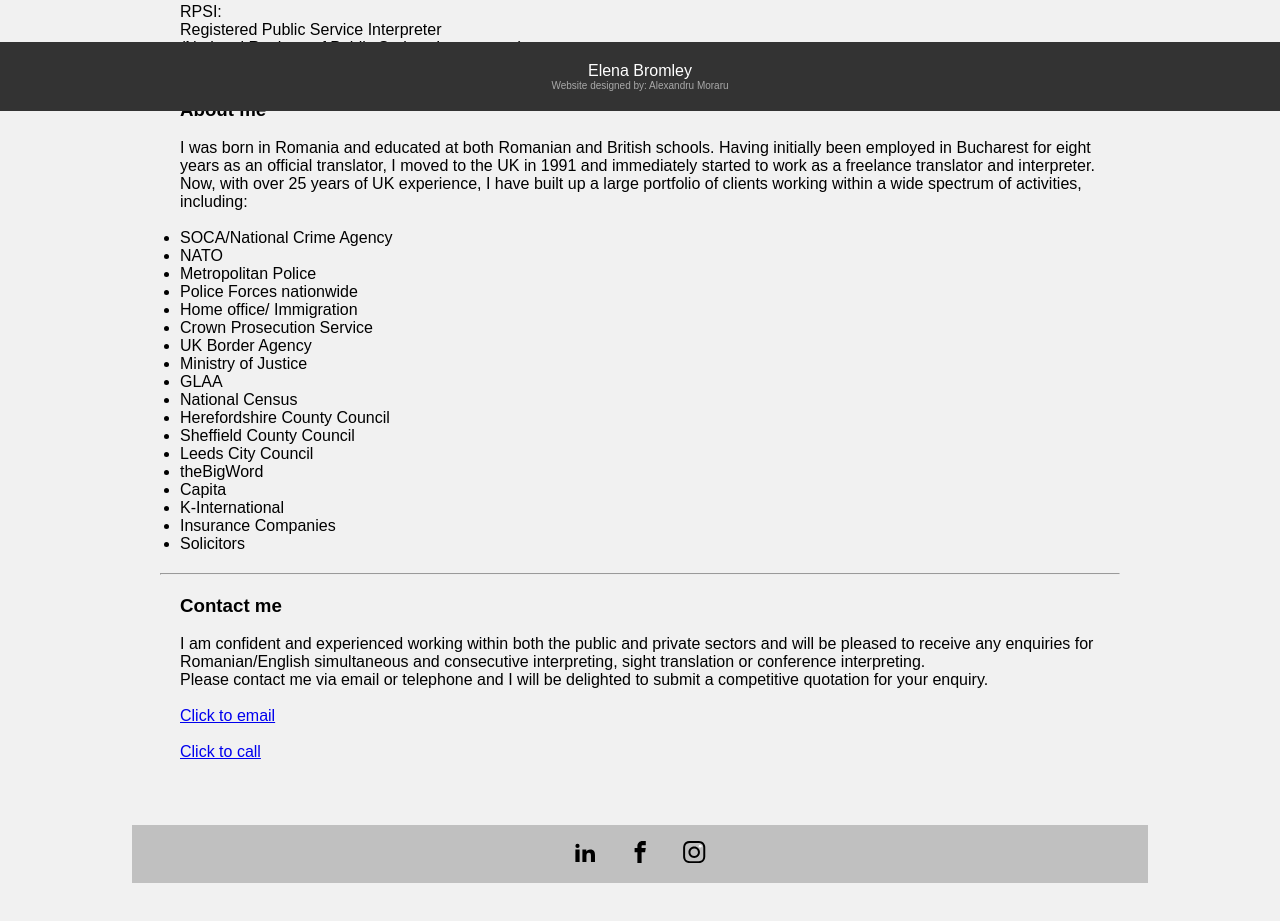
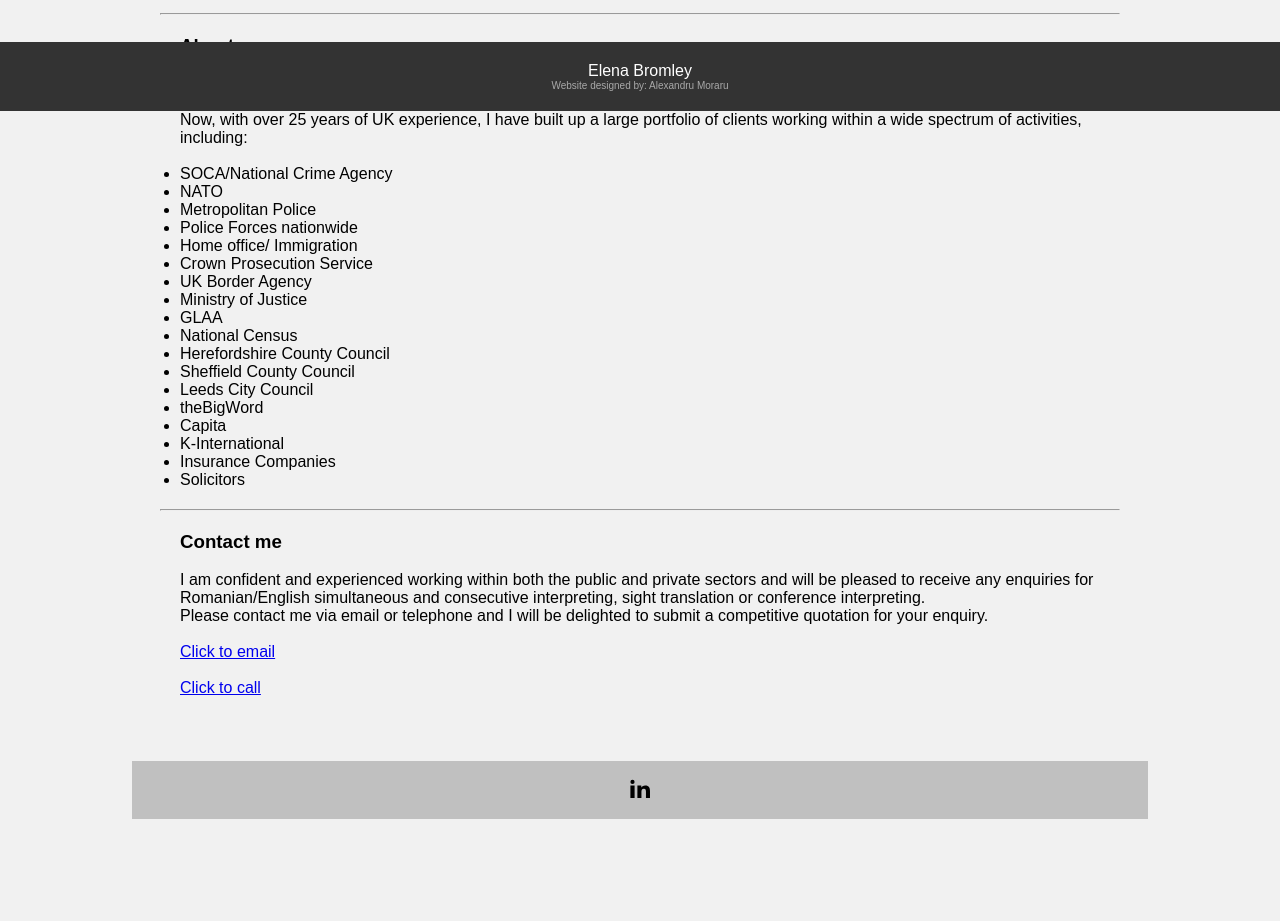
Before and after one commit to alex210moraru/alex210moraru.github.io, a plain HTML site: page index.html in a window 1280 px wide. Shown: the part 689-1610 px from the top of the page. Drawn offline with Linux system fonts and the light colour scheme.

Commit message:
Add files via upload

```diff
--- a/index.html
+++ b/index.html
@@ -20,7 +20,7 @@
 </header>
 <div class="pictures">
    <img class="center-fit side" src="FotoJet.jpg" alt="" style="max-width: 225px; max-height: 200px" />
-   <img class="center-fit center" src="Lilliana.jpeg" alt="" style="max-width: 225px; max-height: 225px"/>
+   <img class="center-fit center" src="Elena.jpg" alt="" style="max-width: 225px; max-height: 225px"/>
    <img class="center-fit side" src="FotoJet2.jpg" alt="" style="max-width: 225px; max-height: 200px"/>
 </div>
 <main>
@@ -95,9 +95,9 @@
   <a href="tel:+447811719981">Click to call</a>
   <nav class="social-nav" role="navigation">
       <ul>
-          <li><a class="icon-linkedin" data-grunticon-embed href="https://www.linkedin.com/in/elena-bromley-mcil-dpsi-rpsi-aa493b2b/"><span class="screen-reader-text">LinkedIn</span></a></li>
-          <li><a class="icon-facebook" data-grunticon-embed href="https://www.facebook.com/elena.bromley"><span class="screen-reader-text">Facebook</span></a></li>
-          <li><a class="icon-instagram" data-grunticon-embed href="https://www.instagram.com/ceamaifericita/"><span class="screen-reader-text">Instagram</span></a></li>
+          <li><a class="icon-linkedin" data-grunticon-embed
+            href="https://www.linkedin.com/in/elena-bromley-mcil-dpsi-rpsi-aa493b2b/"><span
+            class="screen-reader-text">LinkedIn</span></a></li>
       </ul>
   </nav>
 </div>
```
